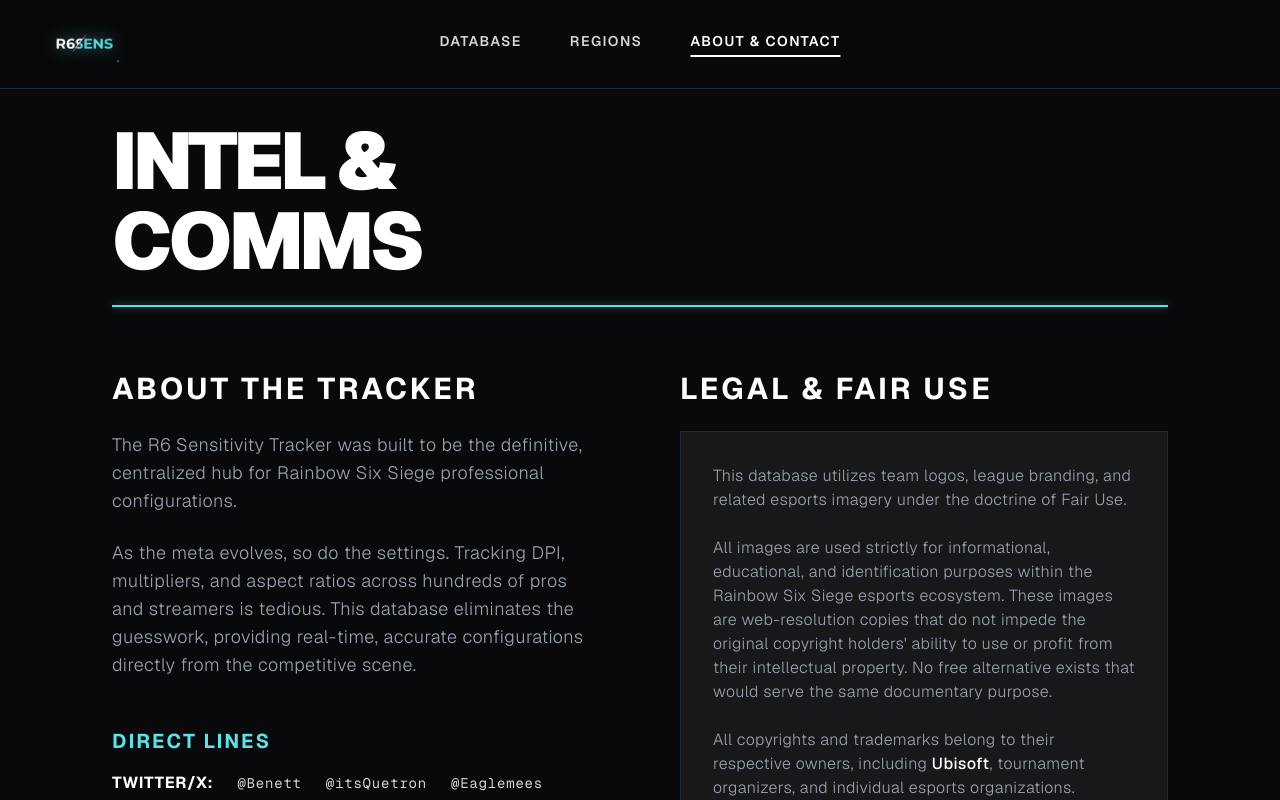
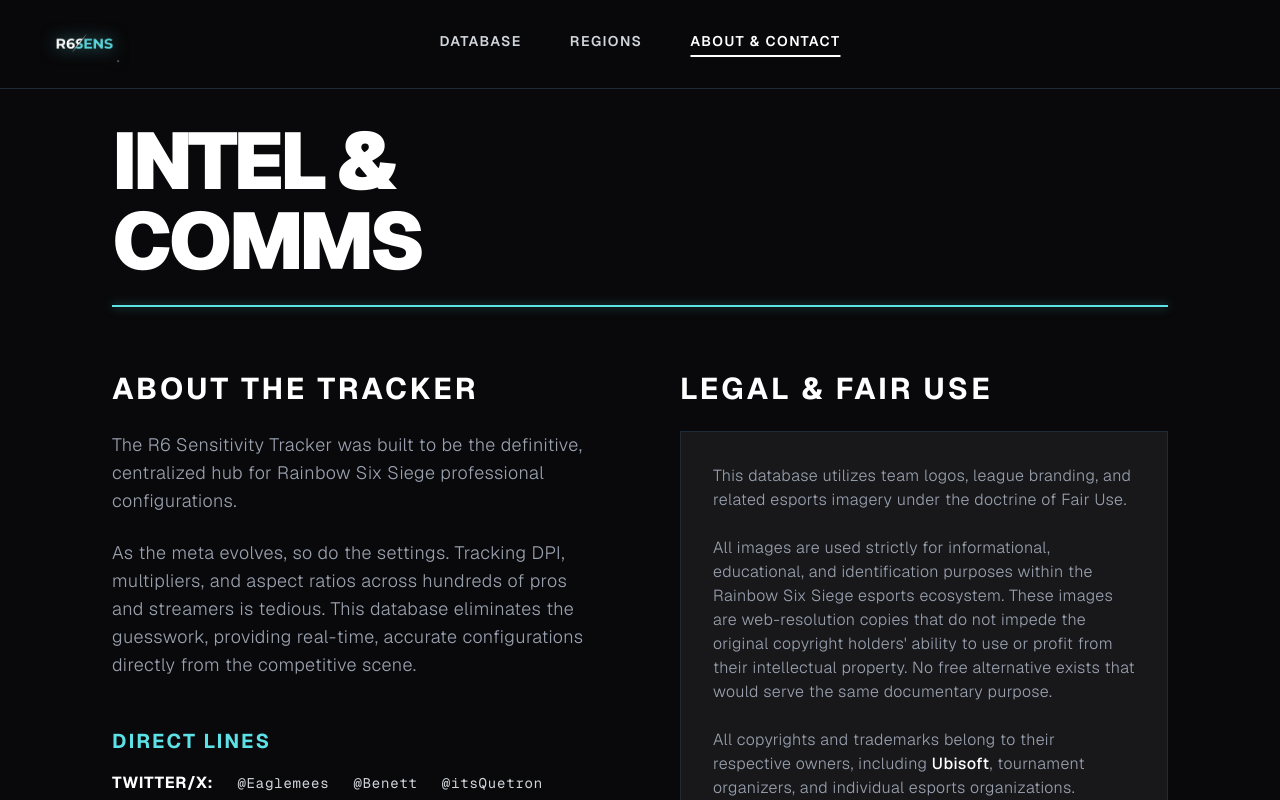
Before and after one commit to Cuetron/r6-sens-tracker, a Next.js app: page /about in a window 1280 px wide. Shown: the top 800 px of the page. Built offline with nearby package versions, Linux system fonts and the light colour scheme.

Commit message:
changed some about

```diff
--- a/app/about/page.tsx
+++ b/app/about/page.tsx
@@ -38,14 +38,14 @@ export default function AboutContact() {
                 <li className="flex flex-col md:flex-row md:items-center gap-4 md:gap-6">
                   <span className="font-bold text-white">TWITTER/X:</span>
                   <div className="flex flex-wrap gap-6 font-mono text-sm">
+                    <a href="https://twitter.com/Eaglemees" target="_blank" rel="noopener noreferrer" className="hover:text-[#5ce1e6] transition-colors">
+                      @Eaglemees
+                    </a>
                     <a href="https://twitter.com/benett_plesha" target="_blank" rel="noopener noreferrer" className="hover:text-[#5ce1e6] transition-colors">
                       @Benett
                     </a>
                     <a href="https://twitter.com/itsQuetron" target="_blank" rel="noopener noreferrer" className="hover:text-[#5ce1e6] transition-colors">
                       @itsQuetron
-                    </a>
-                    <a href="https://twitter.com/Eaglemees" target="_blank" rel="noopener noreferrer" className="hover:text-[#5ce1e6] transition-colors">
-                      @Eaglemees
                     </a>
                   </div>
                 </li>
```
